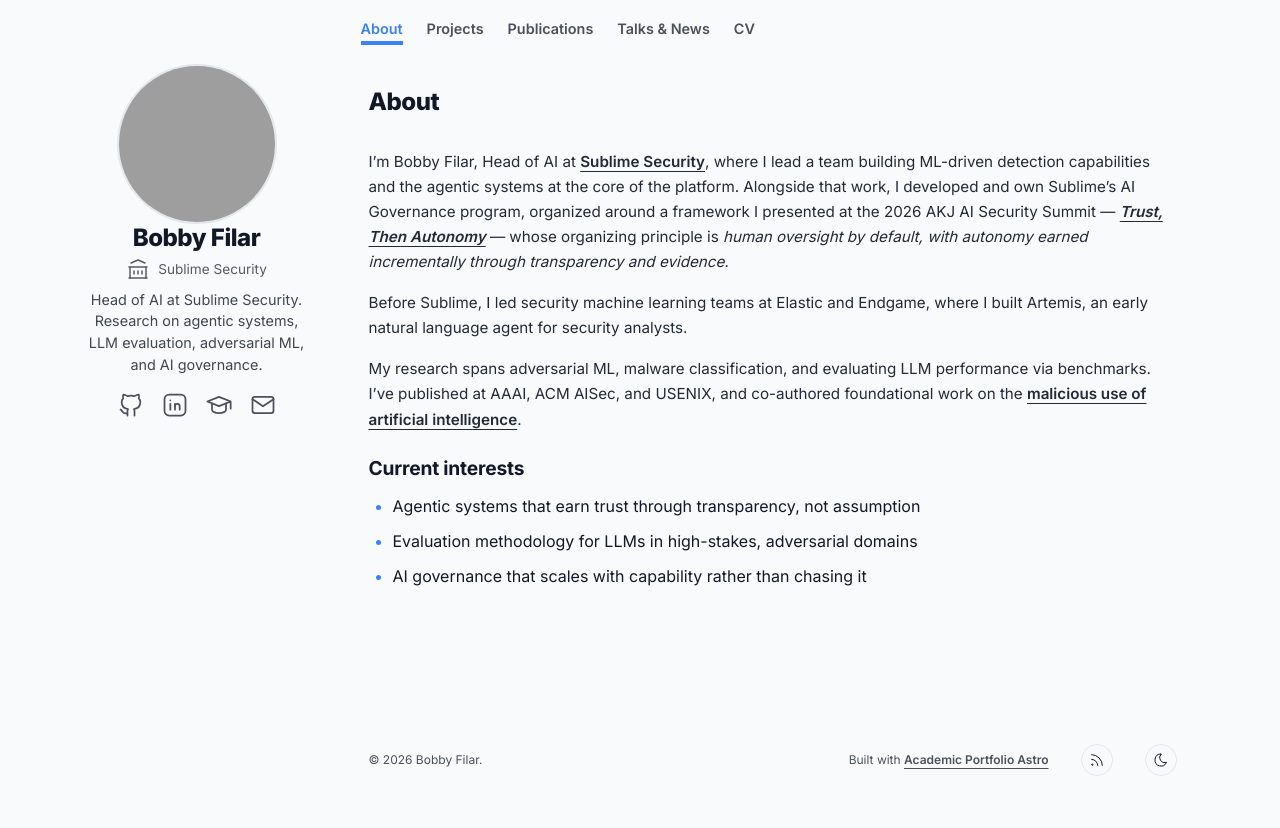
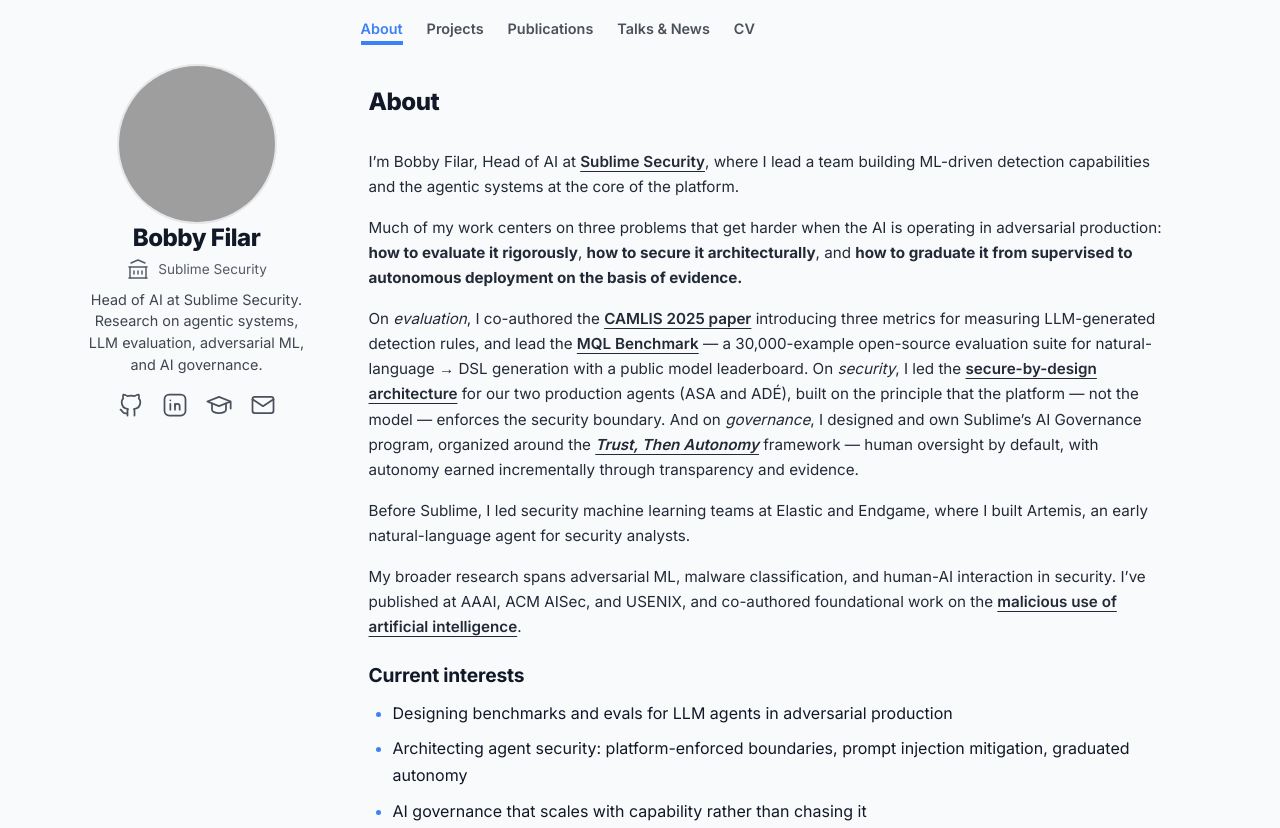
Before and after one commit to bfilar/bfilar.github.io, an Astro site: page / in a window 1280 px wide. Shown: the top 828 px of the page. Before the commit the page ends 800 px from the top, so only its background shows below. Built offline with nearby package versions, Linux system fonts and the light colour scheme; Astro itself is replaced by a stand-in of ours; grey boxes are pictures that could not be loaded.

Commit message:
refine bio

```diff
--- a/src/content/bio.md
+++ b/src/content/bio.md
@@ -5,14 +5,18 @@
 institution: "Sublime Security"
 ---
 
-I'm Bobby Filar, Head of AI at [Sublime Security](https://sublime.security/), where I lead a team building ML-driven detection capabilities and the agentic systems at the core of the platform. Alongside that work, I developed and own Sublime's AI Governance program, organized around a framework I presented at the 2026 AKJ AI Security Summit — [*Trust, Then Autonomy*](/projects/trust-then-autonomy) — whose organizing principle is *human oversight by default, with autonomy earned incrementally through transparency and evidence.*
+I'm Bobby Filar, Head of AI at [Sublime Security](https://sublime.security/), where I lead a team building ML-driven detection capabilities and the agentic systems at the core of the platform.
 
-Before Sublime, I led security machine learning teams at Elastic and Endgame, where I built Artemis, an early natural language agent for security analysts.
+Much of my work centers on three problems that get harder when the AI is operating in adversarial production: **how to evaluate it rigorously**, **how to secure it architecturally**, and **how to graduate it from supervised to autonomous deployment on the basis of evidence.**
 
-My research spans adversarial ML, malware classification, and evaluating LLM performance via benchmarks. I've published at AAAI, ACM AISec, and USENIX, and co-authored foundational work on the [malicious use of artificial intelligence](https://arxiv.org/abs/1802.07228).
+On *evaluation*, I co-authored the [CAMLIS 2025 paper](/projects/camlis-2025) introducing three metrics for measuring LLM-generated detection rules, and lead the [MQL Benchmark](/projects/mql-benchmark) — a 30,000-example open-source evaluation suite for natural-language → DSL generation with a public model leaderboard. On *security*, I led the [secure-by-design architecture](/projects/secure-by-design-agents) for our two production agents (ASA and ADÉ), built on the principle that the platform — not the model — enforces the security boundary. And on *governance*, I designed and own Sublime's AI Governance program, organized around the [*Trust, Then Autonomy*](/projects/trust-then-autonomy) framework — human oversight by default, with autonomy earned incrementally through transparency and evidence.
+
+Before Sublime, I led security machine learning teams at Elastic and Endgame, where I built Artemis, an early natural-language agent for security analysts.
+
+My broader research spans adversarial ML, malware classification, and human-AI interaction in security. I've published at AAAI, ACM AISec, and USENIX, and co-authored foundational work on the [malicious use of artificial intelligence](https://arxiv.org/abs/1802.07228).
 
 ## Current interests
 
-- Agentic systems that earn trust through transparency, not assumption
-- Evaluation methodology for LLMs in high-stakes, adversarial domains
+- Designing benchmarks and evals for LLM agents in adversarial production
+- Architecting agent security: platform-enforced boundaries, prompt injection mitigation, graduated autonomy
 - AI governance that scales with capability rather than chasing it
```
